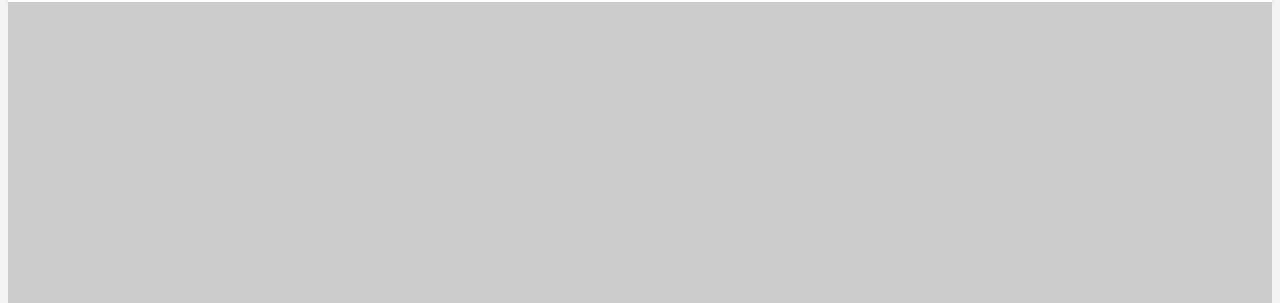
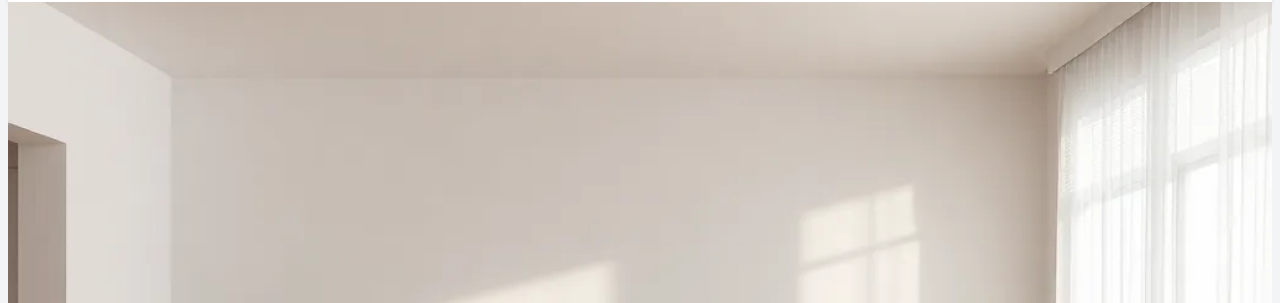
Before and after one commit to JaspreetKaur619/BhamraFurniture, a plain HTML site: page index.html in a window 1280 px wide. Shown: the part 78-381 px from the top of the page. Drawn offline with Linux system fonts and the light colour scheme; placeholder pictures from the web are drawn by us.

Commit message:
Update index.html

```diff
--- a/index.html
+++ b/index.html
@@ -497,7 +497,7 @@
             </div>
         </div>
     </nav>
-    <section class="bg-cover bg-center h-screen" style="background-image: url('https://placehold.co/1920x1080');">
+    <section class="bg-cover bg-center h-screen" style="background-image: url('Home.jpg');">
         <div class="container mx-auto h-full center-content">
             <div class="text-center text-white">
                 <h1 class="text-5xl font-bold mb-4">
```
